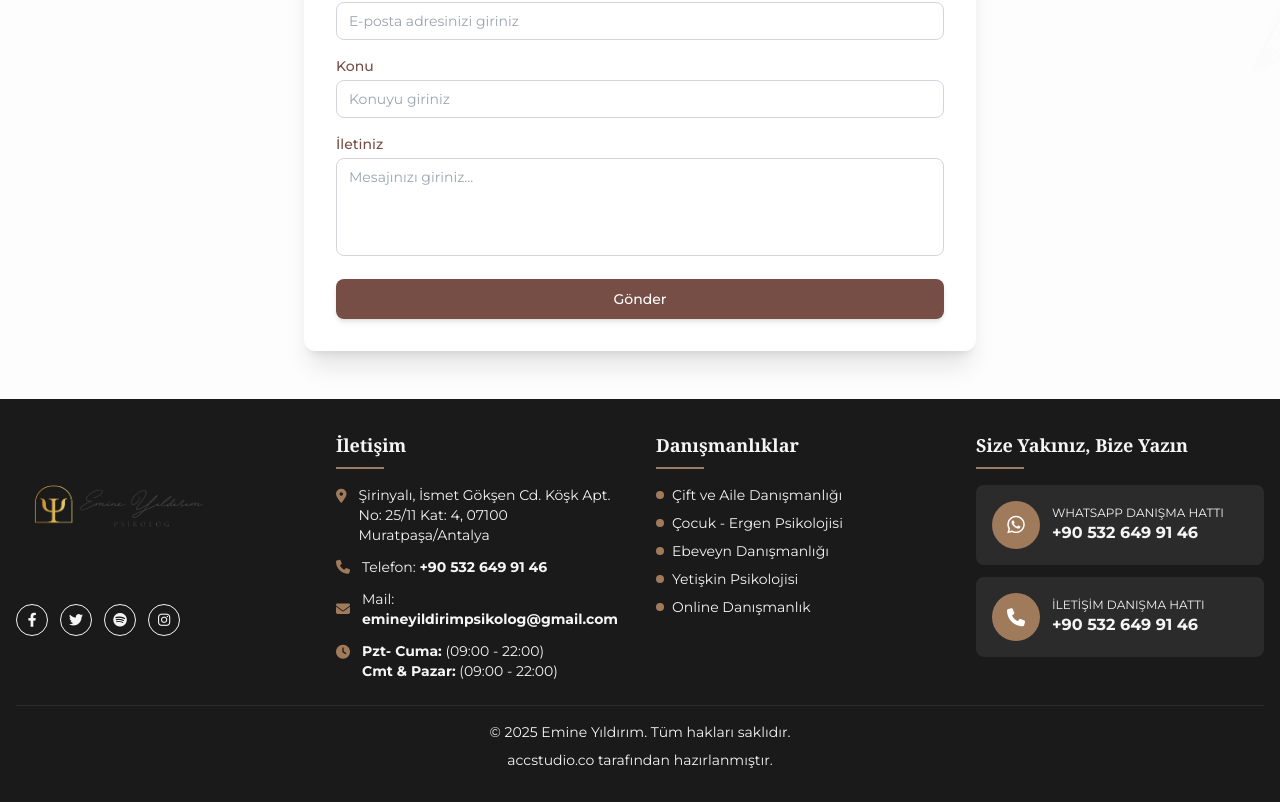
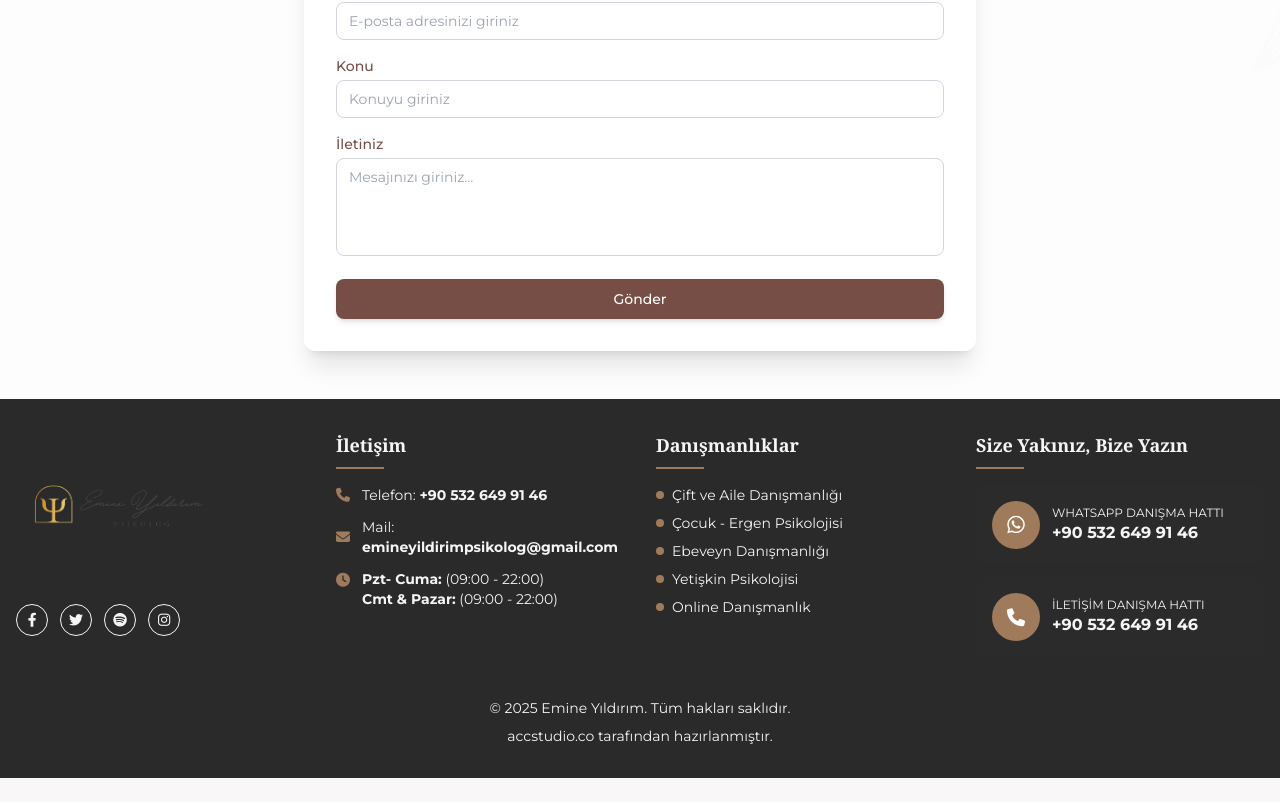
Before and after one commit to burakcankrpnr/emine-yildirim, a Next.js app: page / in a window 1280 px wide. Shown: the part 6253-7055 px from the top of the page. After the commit the page ends 7031 px from the top, so only its background shows below. Built offline with nearby package versions, Linux system fonts and the light colour scheme; no server answers; the database is empty.

Commit message:
Refactor: Clean up code by removing unnecessary whitespace and commented-out sections in various components and API routes.

```diff
--- a/components/Footer.tsx
+++ b/components/Footer.tsx
@@ -3,7 +3,7 @@ import Image from 'next/image'
 
 export default function Footer() {
   return (
-    <footer className="bg-[#1A1A1A] text-[#F5F5F5] py-8">
+    <footer className="bg-[#2A2A2A] text-[#F5F5F5] py-8">
       <div className="container mx-auto px-4">
         <div className="grid grid-cols-1 md:grid-cols-2 lg:grid-cols-4 gap-8 mb-6">
           {/* Column 1: Brand/About Section */}
@@ -38,7 +38,7 @@ export default function Footer() {
             <h4 className="text-[#F5F5F5] font-serif text-lg font-bold mb-2">İletişim</h4>
             <div className="w-12 h-0.5 bg-[#A07B5B] mb-4"></div>
             <ul className="space-y-3 font-sans text-sm">
-              <li className="flex items-start space-x-3">
+              {/* <li className="flex items-start space-x-3">
                 <i className="fas fa-map-marker-alt text-[#A07B5B] mt-1"></i>
                 <a
                   href="https://www.google.com/maps/search/?api=1&query=Şirinyalı,+İsmet+Gökşen+Cd.+Köşk+Apt.+No:+25/11+Kat:+4,+07100+Muratpaşa/Antalya"
@@ -48,7 +48,7 @@ export default function Footer() {
                 >
                   Şirinyalı, İsmet Gökşen Cd. Köşk Apt. No: 25/11 Kat: 4, 07100 Muratpaşa/Antalya
                 </a>
-              </li>
+              </li> */}
               <li className="flex items-center space-x-3">
                 <i className="fas fa-phone text-[#A07B5B]"></i>
                 <a
--- a/components/TopBar.tsx
+++ b/components/TopBar.tsx
@@ -5,10 +5,10 @@ export default function TopBar() {
         <div className="flex justify-between items-center py-2 text-sm">
           {/* Sol Taraf - İletişim Bilgileri */}
           <div className="hidden lg:flex items-center space-x-6">
-            <div className="flex items-center space-x-2">
+            {/* <div className="flex items-center space-x-2">
               <span className="font-bold text-gray-700">Adres:</span>
               <span className="text-gray-600">Şirinyalı, İsmet Gökşen Cd. No: 25/11 Muratpaşa/Antalya</span>
-            </div>
+            </div> */}
             <div className="flex items-center space-x-2">
               <span className="font-bold text-gray-700">E-Posta:</span>
               <a
```
Also changed, not shown: app/admin/messages/MessagesList.tsx (line endings or trailing spaces), app/api/admin/blog/[id]/route.ts (line endings or trailing spaces), app/api/admin/blog/upload/route.ts (line endings or trailing spaces), app/api/admin/messages/send-email/route.ts (line endings or trailing spaces), app/api/admin/reels/[id]/route.ts (line endings or trailing spaces), app/api/admin/reels/route.ts (line endings or trailing spaces), components/InstagramReelsServer.tsx (line endings or trailing spaces).
